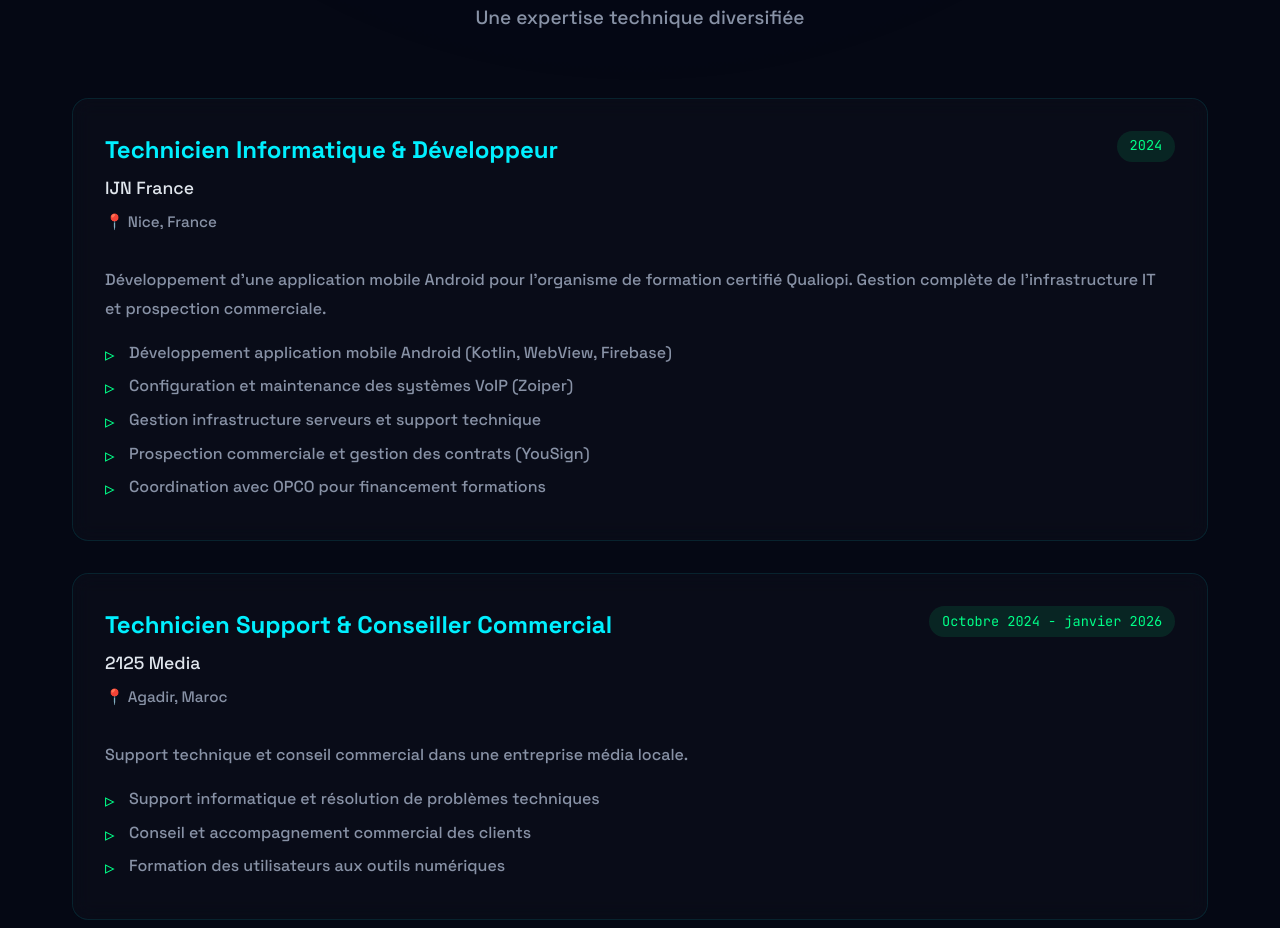
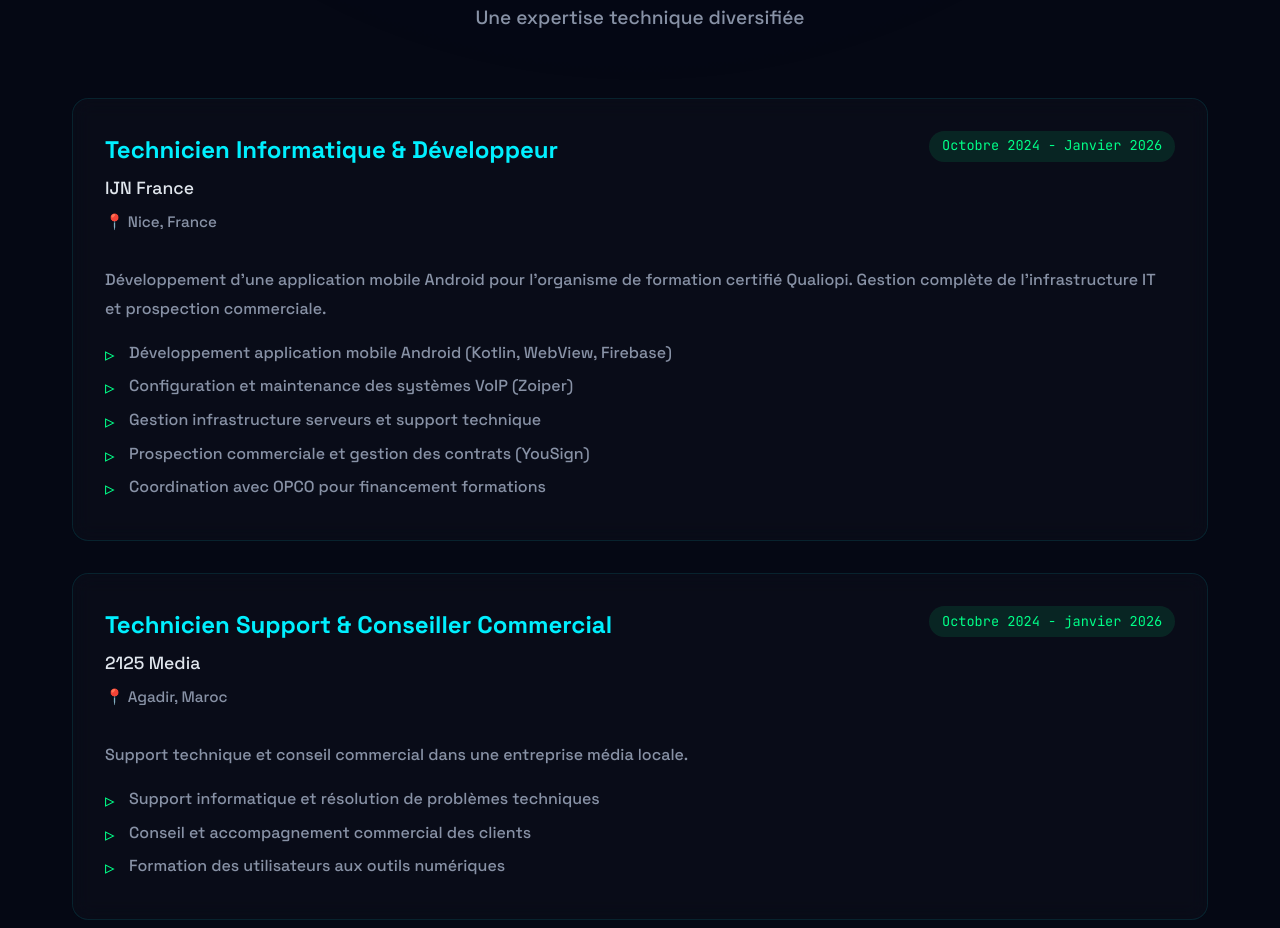
Before and after one commit to Ndosse/portofolio, a plain HTML site: page index.html in a window 1280 px wide. Shown: the part 1017-1945 px from the top of the page. Drawn offline with Linux system fonts and the light colour scheme.

Commit message:
Update experience period in index.html

```diff
--- a/index.html
+++ b/index.html
@@ -735,7 +735,7 @@
                             <div class="exp-company">IJN France</div>
                             <div class="exp-location">📍 Nice, France</div>
                         </div>
-                        <span class="exp-period">2024</span>
+                        <span class="exp-period">Octobre 2024 - Janvier 2026</span>
                     </div>
                     <p class="exp-description">
                         Développement d'une application mobile Android pour l'organisme de formation certifié Qualiopi.
```
